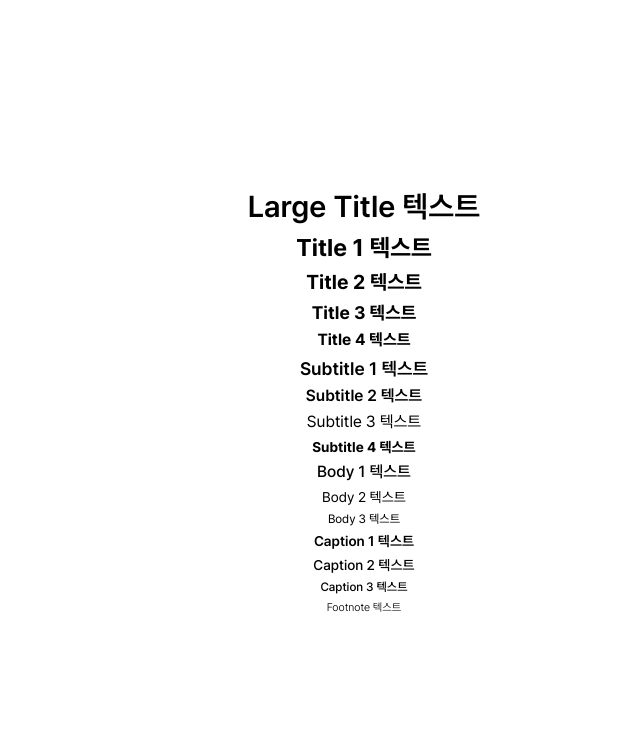
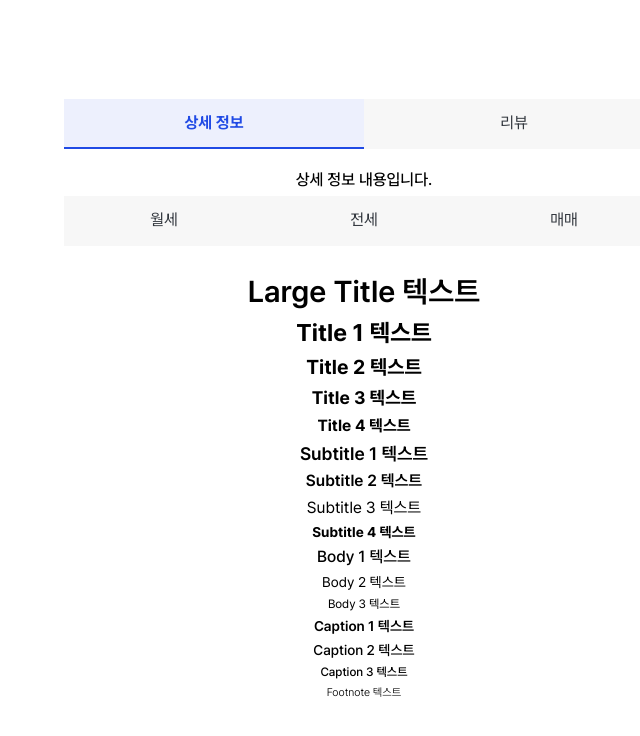
Before and after one commit to FC-DEV3-Final-Project/zoop-frontend, a Next.js app: page /test in a window 1280 px wide. Shown: the top 736 px of the page, without its empty margins (276-916 px from the left). Built offline with nearby package versions, Linux system fonts and the light colour scheme.

Commit message:
feat: tab 컴포넌트 제작 및 샘 플 추가

```diff
--- a/src/app/test/page.tsx
+++ b/src/app/test/page.tsx
@@ -1,6 +1,44 @@
+"use client";
+
+import {useState} from "react";
+import {Tab} from "@/components/Tab";
+
+const tabItems = [
+  { label: "상세 정보", value: "detail" },
+  { label: "리뷰", value: "review" },
+];
+
+const tabItems2 = [
+  { label: "월세", value: "one" },
+  { label: "전세", value: "two" },
+  { label: "매매", value: "three" },
+];
+
 export default function Test() {
+  const [selectedTab, setSelectedTab] = useState(tabItems[0].value); // 항상 첫 번째 탭이 활성화된 채로 켜지길 원한다면,,
+
   return (
     <div className="min-h-screen flex flex-col items-center justify-center gap-1 p-8">
+      <Tab
+        tabs={tabItems}
+        selected={selectedTab}
+        onChange={setSelectedTab}
+        />
+      <div className="mt-4 text-body1">
+        {selectedTab === "detail" && <p>상세 정보 내용입니다.</p>}
+        {selectedTab === "review" && <p>리뷰 내용입니다.</p>}
+      </div>
+      <Tab
+        tabs={tabItems2}
+        selected={selectedTab}
+        onChange={setSelectedTab}
+        />
+      <div className="mt-4 text-body1">
+        {selectedTab === "one" && <p>월세</p>}
+        {selectedTab === "two" && <p>전세</p>}
+        {selectedTab === "three" && <p>매매</p>}
+      </div>
+
       <p className="text-largeTitle">Large Title 텍스트</p>
       <p className="text-title1">Title 1 텍스트</p>
       <p className="text-title2">Title 2 텍스트</p>
--- /dev/null
+++ b/src/components/Tab.tsx
@@ -0,0 +1,40 @@
+type TabItem = {
+    label: string;
+    value: string;
+  };
+
+type TabProps = {
+  tabs: TabItem[];
+  selected: string;
+  onChange: (value: string) => void;
+};
+
+export const Tab = ({ tabs, selected, onChange }: TabProps) => {
+  const widthClass = tabs.length === 2 ? "w-1/2" : "w-1/3";
+
+  return (
+    <div className="flex w-full max-w-[600px]">
+      {tabs.map((tab) => {
+        const isActive = selected === tab.value;
+
+        return (
+          <button
+            key={tab.value}
+            onClick={() => onChange(tab.value)}
+            className={`
+              ${widthClass} h-[50px] py-[14px] px-[10px]
+              flex justify-center items-center gap-[10px]
+              cursor-pointer border-b-2
+              ${isActive
+                ? "bg-[#EDF0FD] text-[#204AE5] border-[#204AE5] text-title4"
+                : "bg-[#F7F7F7] text-[#32373E] border-transparent text-subtitle3"
+              }
+            `}
+          >
+            {tab.label}
+          </button>
+        );
+      })}
+    </div>
+  );
+};
```
